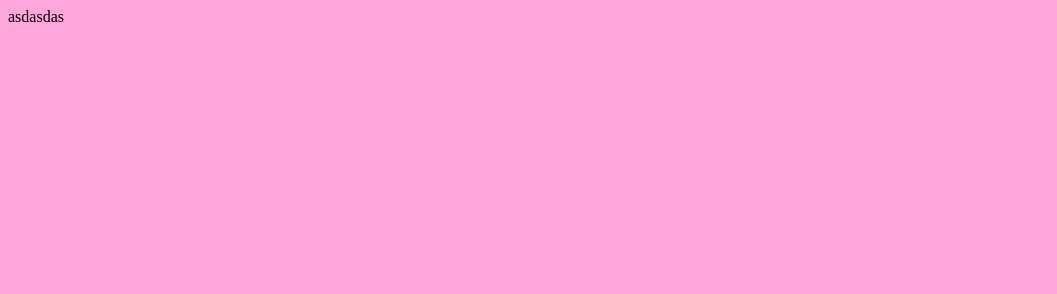
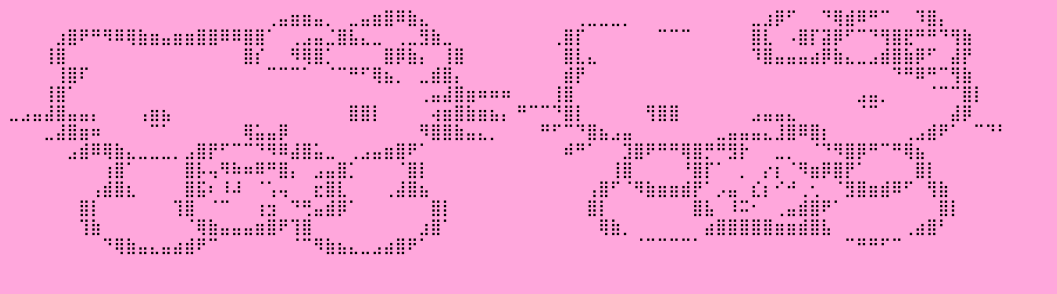
Before and after one commit to mxltxd/yay, a plain HTML site: page index.html in a window 1280 px wide. Shown: the whole page, without its empty margins (0-1057 px from the left). Drawn offline with Linux system fonts and the light colour scheme.

Commit message:
Update index.html

```diff
--- a/index.html
+++ b/index.html
@@ -2,6 +2,31 @@
   <head>
     <title>yay</title></title>
  <body style="background:#FFA7DC">
-<p>asdasdas</p>
+<p>⠀⠀⠀⠀⠀⠀⠀⠀⠀⠀⠀⠀⠀⠀⠀⠀⠀⠀⠀⠀⠀⠀⢀⣤⣶⣶⣤⡀⠀⣀⣤⣶⣿⠿⣷⣄⠀⠀⠀⠀⠀⠀⠀
+⠀⠀⠀⠀⠀⢀⣀⣀⣀⡀⠀⠀⠀⠀⠀⠀⠀⠀⠀⠀⣀⣰⡿⠋⠀⠀⠙⢿⣾⠿⠛⠉⠀⠀⠹⣿⡄⠀⠀⠀⠀⠀⠀
+⠀⠀⠀⠀⣰⣿⠟⠛⠻⠿⢿⣷⣶⣤⣶⣶⣿⣿⠿⠿⣿⣿⠁⠀⢀⣠⣤⣈⣿⣧⣄⣀⠀⢀⣀⣻⣷⣀⠀⠀⠀⠀⠀
+⠀⠀⠀⢀⣿⡏⠀⠀⠀⠀⠀⠀⠉⠉⠉⠀⠀⠀⠀⠀⣿⣇⠀⠠⣿⡏⣽⡿⠋⠉⠙⢻⣿⣟⠛⠛⠙⢻⣷⠀⠀⠀⠀
+⠀⠀⠀⢸⣿⠀⠀⠀⠀⠀⠀⠀⠀⠀⠀⠀⠀⠀⠀⠀⣿⡎⠀⠀⠻⢿⣿⡁⠀⠀⠀⠀⣿⡿⣷⡄⠀⢸⣿⠀⠀⠀⠀
+⠀⠀⠀⠀⣿⣇⣄⠀⠀⠀⠀⠀⠀⠀⠀⠀⠀⠀⠀⠀⠹⣿⣤⣤⣤⣴⡿⣷⣄⣀⣠⣾⣿⣷⡿⠋⠀⣼⡟⠀⠀⠀⠀
+⠀⠀⠀⠀⢸⣿⠏⠀⠀⠀⠀⠀⠀⠀⠀⠀⠀⠀⠀⠀⠀⠀⠉⠉⠉⠁⠀⠈⠉⠛⠋⢿⣦⡀⠀⣀⣾⣿⡄⠀⠀⠀⠀
+⠀⠀⠀⠀⣾⡟⠀⠀⠀⠀⠀⠀⠀⠀⠀⠀⠀⠀⠀⠀⠀⠀⠀⠀⠀⠀⠀⠀⠀⠀⠀⠀⠙⠛⠿⠛⠉⢻⣷⠀⠀⠀⠀
+⠀⠀⠀⢸⣿⠁⠀⠀⠀⠀⠀⠀⠀⠀⠀⠀⠀⠀⠀⠀⠀⠀⠀⠀⠀⠀⠀⠀⠀⠀⠀⠀⠀⠀⠀⢀⣤⣼⣿⣶⠶⠶⠶
+⠀⠀⠀⢸⣿⠀⠀⠀⠀⠀⠀⠀⠀⠀⠀⠀⠀⠀⠀⠀⠀⠀⠀⠀⠀⠀⠀⠀⠀⣠⣤⡀⠀⠀⠀⠈⠉⠉⣿⡇⠀⠀⠀
+⣀⣠⣤⣼⣿⣤⣤⡄⠀⠀⠀⢠⣶⣦⠀⠀⠀⠀⠀⠀⠀⠀⠀⠀⠀⠀⠀⠀⠀⣿⣿⡇⠀⠀⠀⠀⢴⣶⣿⣷⣶⣦⡄
+⠛⠉⠉⠙⣿⡇⠀⠀⠀⠀⠀⢻⣿⣿⠀⠀⠀⠀⠀⠀⣠⣤⣤⣄⠀⠀⠀⠀⠀⠈⠉⠀⠀⠀⠀⠀⠀⣼⡿⠀⠀⠀⠀
+⠀⠀⠀⣀⣼⣿⣶⠶⠀⠀⠀⠀⠉⠁⠀⠀⠀⠀⠀⠀⢿⣥⣤⡿⠀⠀⠀⠀⠀⠀⠀⠀⠀⠀⠀⠻⣿⣿⣷⣤⣄⡀⠀
+⠀⠀⠛⠋⠉⠙⣿⣦⣠⣤⠀⠀⠀⠀⠀⠀⠀⣀⣤⣤⣤⣄⣸⣿⠿⣿⡆⠀⠀⠀⠀⠀⠀⢀⣠⣾⠟⠁⠀⠉⠙⠃⠀
+⠀⠀⠀⠀⠀⣠⣾⠿⢿⣷⣄⣀⣀⣀⡀⣠⣿⡟⠋⠉⠉⠙⠻⠿⣼⣿⣥⣀⠀⢀⣠⣤⣶⣿⠟⠁⠀⠀⠀⠀⠀⠀⠀
+⠀⠀⠀⠀⠾⠛⠁⠀⠀⣹⣿⠟⠛⠛⢿⣿⡛⠛⣻⡗⠀⠀⣀⡀⠀⠈⠙⠻⣿⡿⠛⠉⠛⢿⣦⠀⠀⠀⠀⠀⠀⠀⠀
+⠀⠀⠀⠀⠀⠀⠀⠀⢰⣿⠁⠀⠀⠀⠀⣿⡧⢤⠻⠷⠶⠿⠛⣿⡄⠀⣠⣤⣿⡁⠀⠀⠀⠈⣿⡇⠀⠀⠀⠀⠀⠀⠀
+⠀⠀⠀⠀⠀⠀⠀⠀⢸⣿⠀⠀⠀⠀⠘⣿⡏⠁⠀⡀⠀⡔⡆⠈⠻⣶⡿⣿⡟⠁⠀⠀⠀⠀⣿⡇⠀⠀⠀⠀⠀⠀⠀
+⠀⠀⠀⠀⠀⠀⠀⢠⣾⣿⣆⠀⠀⠀⠀⣿⣯⠆⠸⠼⠀⠈⢡⢤⠀⠀⣖⣿⣇⠀⠀⠀⢀⣼⣿⣦⠀⠀⠀⠀⠀⠀⠀
+⠀⠀⠀⠀⠀⠀⢠⣿⠋⠈⠻⣷⣶⣶⣾⡟⠁⡠⣤⠀⣎⡆⠊⠚⢀⢂⠀⠈⣻⣿⣶⣾⠿⠋⠀⢻⣷⠀⠀⠀⠀⠀⠀
+⠀⠀⠀⠀⠀⠀⣿⡇⠀⠀⠀⠀⠀⠀⢹⣿⠀⠈⠉⠀⠀⢰⣲⠀⠙⢛⣤⣾⡿⠁⠀⠀⠀⠀⠀⠀⣿⡇⠀⠀⠀⠀⠀
+⠀⠀⠀⠀⠀⠀⣿⡇⠀⠀⠀⠀⠀⠀⠀⣿⣧⠀⠸⠭⠂⠀⢀⣤⣾⣿⠟⠁⠀⠀⠀⠀⠀⠀⠀⠀⣿⡇⠀⠀⠀⠀⠀
+⠀⠀⠀⠀⠀⠀⢹⣷⠀⠀⠀⠀⠀⠀⠀⠈⢿⣷⣤⣤⣤⣶⣿⠟⢹⣿⠀⠀⠀⠀⠀⠀⠀⠀⠀⣰⣿⠁⠀⠀⠀⠀⠀
+⠀⠀⠀⠀⠀⠀⠀⢿⣷⡀⠀⠀⠀⠀⠀⠀⣴⣿⣿⣿⣿⣿⣶⣶⣾⣿⣧⠀⠀⠀⠀⠀⠀⢀⣴⣿⠃⠀⠀⠀⠀⠀⠀
+⠀⠀⠀⠀⠀⠀⠀⠀⠙⢿⣷⣤⣄⣤⣴⣾⠟⠉⠀⠀⠀⠀⠀⠀⠈⠉⠻⣷⣦⣄⣀⣠⣴⣿⠟⠁⠀⠀⠀⠀⠀⠀⠀
+⠀⠀⠀⠀⠀⠀⠀⠀⠀⠀⠈⠉⠉⠉⠉⠁⠀⠀⠀⠀⠀⠀⠀⠀⠀⠀⠀⠀⠉⠛⠛⠋⠉⠀⠀⠀⠀⠀⠀⠀⠀⠀⠀</p>
  </body>
 </html>
```
